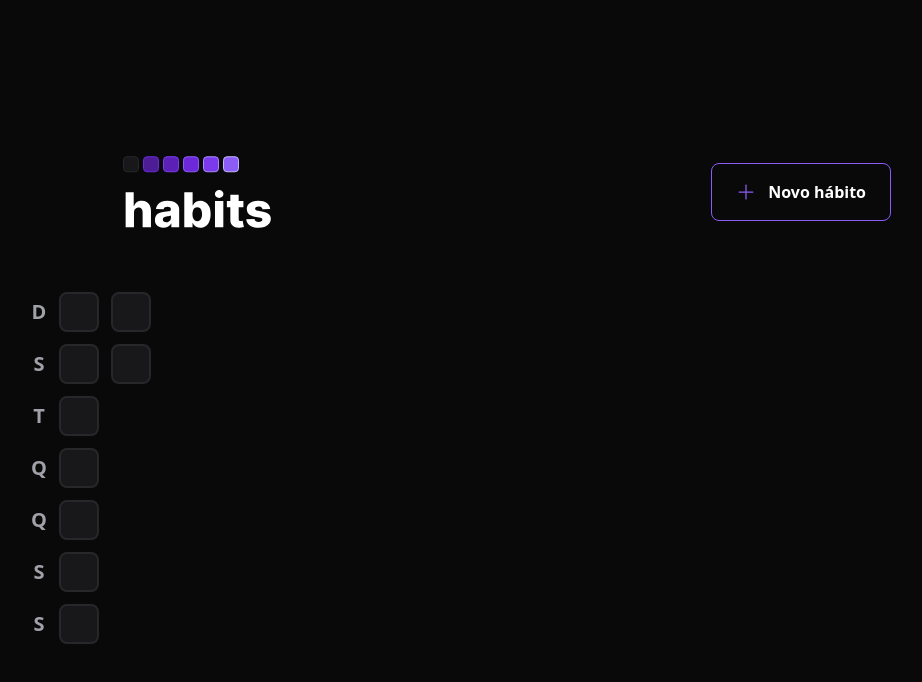
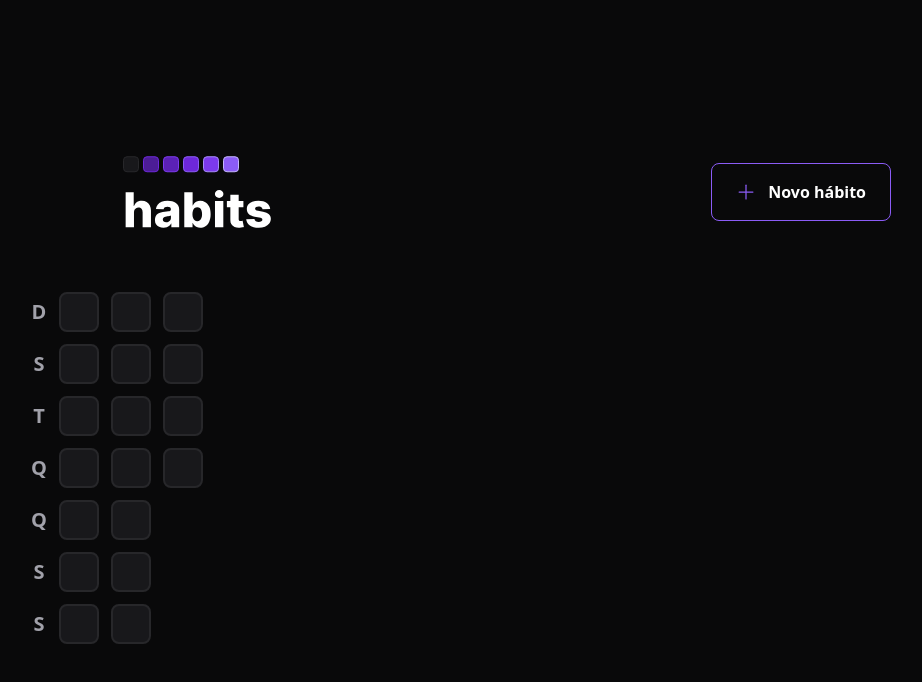
Before and after one commit to carlosmsv/NLW-Setup-FE, a React (Vite) app: page / in a window 1280 px wide. Shown: the top 682 px of the page, without its empty margins (133-1055 px from the left). Built offline with nearby package versions, Linux system fonts and the light colour scheme.

Commit message:
summarytable improved

```diff
--- a/package.json
+++ b/package.json
@@ -9,6 +9,7 @@
     "preview": "vite preview"
   },
   "dependencies": {
+    "dayjs": "^1.11.7",
     "phosphor-react": "^1.4.1",
     "react": "^18.2.0",
     "react-dom": "^18.2.0"
--- a/src/components/HabitDay.tsx
+++ b/src/components/HabitDay.tsx
@@ -2,7 +2,7 @@
 //   completed: number
 // }
 
-export function HabitDay(){
+export function HabitDay(props: any){
   return (
     <div className="w-10 h-10 bg-zinc-900 border-2 border-zinc-800 rounded-lg"></div>
   )
--- a/src/components/SummaryTable.tsx
+++ b/src/components/SummaryTable.tsx
@@ -1,3 +1,4 @@
+import { generateDatesFromYearBeginning } from "../utils/generate-dates-from-year-beginning"
 import { HabitDay } from "./HabitDay"
 
 const weekDays = [
@@ -7,7 +8,10 @@
   'Q',
   'Q',
   'S',
-  'S']
+  'S',
+]
+
+const summaryDates = generateDatesFromYearBeginning()
 
 export function SummaryTable(){
   return (
@@ -24,16 +28,11 @@
           )
         })}
       </div>
+
       <div className="grid grid-rows-7 grid-flow-col gap-3">
-        <HabitDay/>
-        <HabitDay/>
-        <HabitDay/>
-        <HabitDay/>
-        <HabitDay/>
-        <HabitDay/>
-        <HabitDay/>
-        <HabitDay/>
-        <HabitDay/>
+        {summaryDates.map(date => {
+          return <HabitDay key={date.toString()} />
+        })}
       </div>
     </div>
   )
--- /dev/null
+++ b/src/utils/generate-dates-from-year-beginning.ts
@@ -0,0 +1,17 @@
+import dayjs from "dayjs";
+
+export function generateDatesFromYearBeginning(){
+  const firstDayOfTheYear = dayjs().startOf('year')
+  const today = new Date()
+
+  const dates = []
+  let compareDate = firstDayOfTheYear
+
+  while (compareDate.isBefore(today)) {
+    dates.push(compareDate.toDate())
+    compareDate = compareDate.add(1, 'day')
+  }
+
+  return dates
+
+}
```
Also changed, not shown: 1 other file (tests, documents, lock files or other folders).
